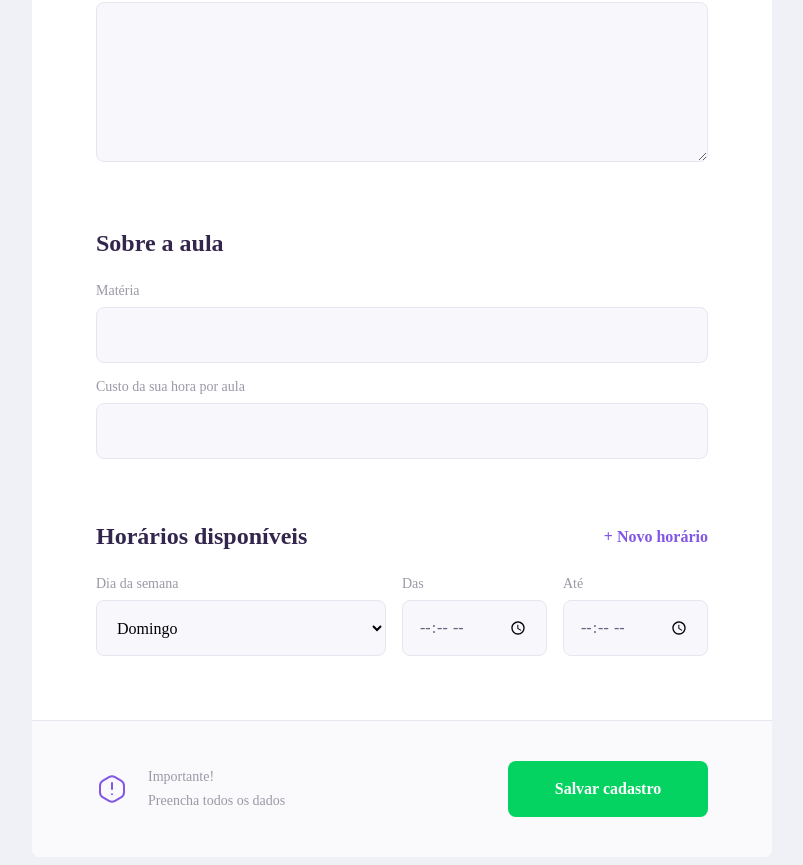
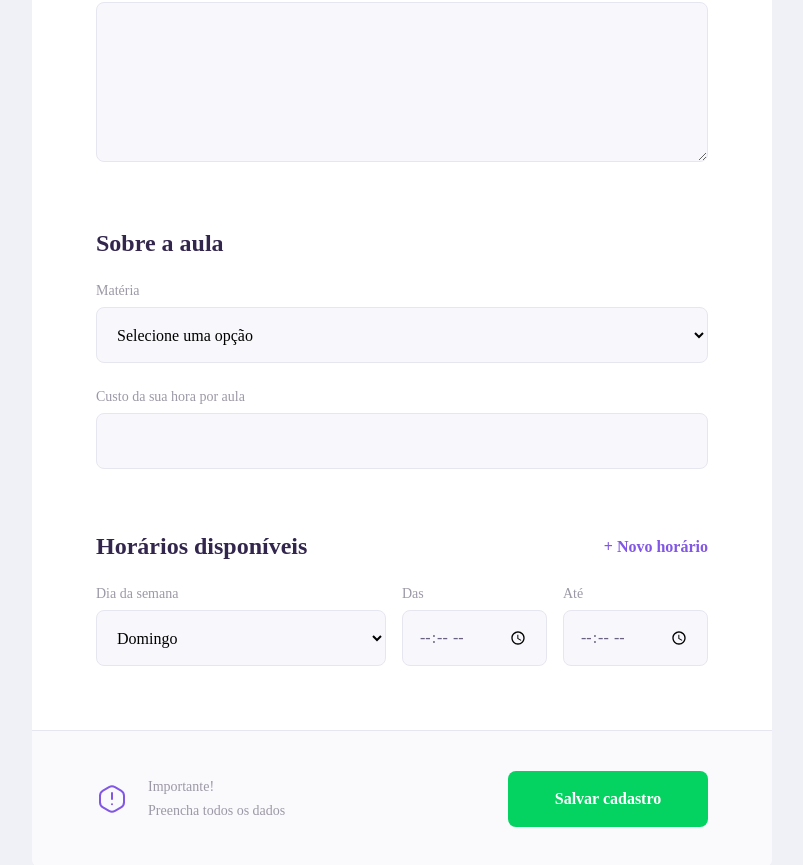
Before and after one commit to marianefelix/proffy, a React (Create React App) app in the folder web/: page /give-classes in a window 1280 px wide. Shown: the part 745-1610 px from the top of the page, without its empty margins (238-1041 px from the left). Built offline with nearby package versions, Linux system fonts and the light colour scheme; the HTML template or start-up script is replaced by a standard one.

Commit message:
Alterações no select das subjects

```diff
--- a/web/src/pages/TeacherForm/index.tsx
+++ b/web/src/pages/TeacherForm/index.tsx
@@ -227,7 +227,7 @@ function TeacherForm(){
                     <fieldset>
                         <legend>Sobre a aula</legend>
 
-                        {/*<Select
+                        <Select
                             name="subject"
                             label="Matéria"
                             value={subject}
@@ -239,13 +239,8 @@ function TeacherForm(){
                                 { value: 'Geografia', label: 'Geografia'},
                                 { value: 'História', label: 'História'},
                             ]}
-                        />*/}
-                        <Input
-                            name="subject"
-                            label="Matéria"
-                            value={subject}
-                            onChange={(e) => {setSubject(e.target.value)}}
                         />
+
                         <Input
                             name="cost"
                             label="Custo da sua hora por aula"
--- a/web/src/pages/TeacherList/index.tsx
+++ b/web/src/pages/TeacherList/index.tsx
@@ -79,12 +79,11 @@ function TeacherList(){
                         value={subject}
                         onChange={(e) => {setSubject(e.target.value)}}
                         options={[
-                            { value: 'Lógica e Algoritmos', label: 'Lógica e Algoritmos'}
-                            //,
-                            //{ value: 'Matemática', label: 'Matemática'},
-                            //{ value: 'Ciências', label: 'Ciências'},
-                            //{ value: 'Geografia', label: 'Geografia'},
-                            //{ value: 'História', label: 'História'},
+                            { value: 'Português', label: 'Português'},
+                            { value: 'Matemática', label: 'Matemática'},
+                            { value: 'Ciências', label: 'Ciências'},
+                            { value: 'Geografia', label: 'Geografia'},
+                            { value: 'História', label: 'História'},
                         ]}
                     />
                     <Select
```
